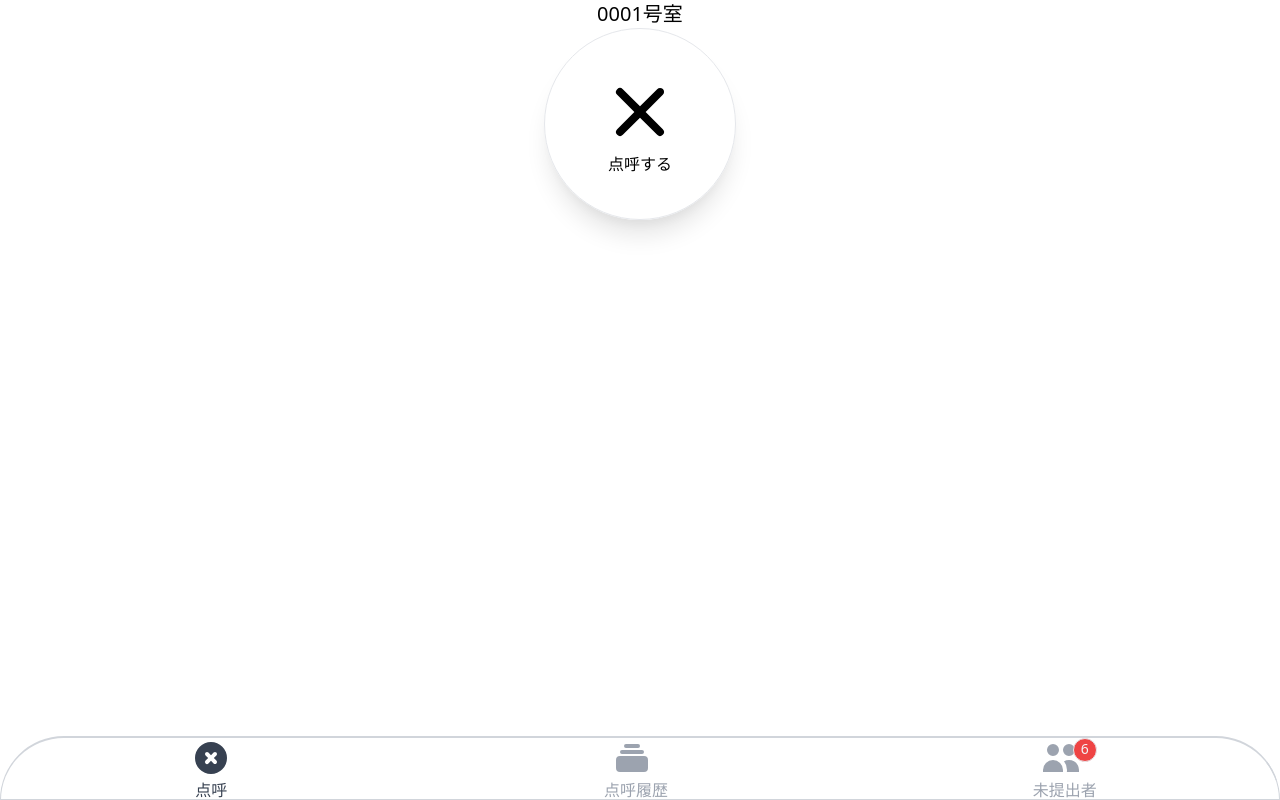
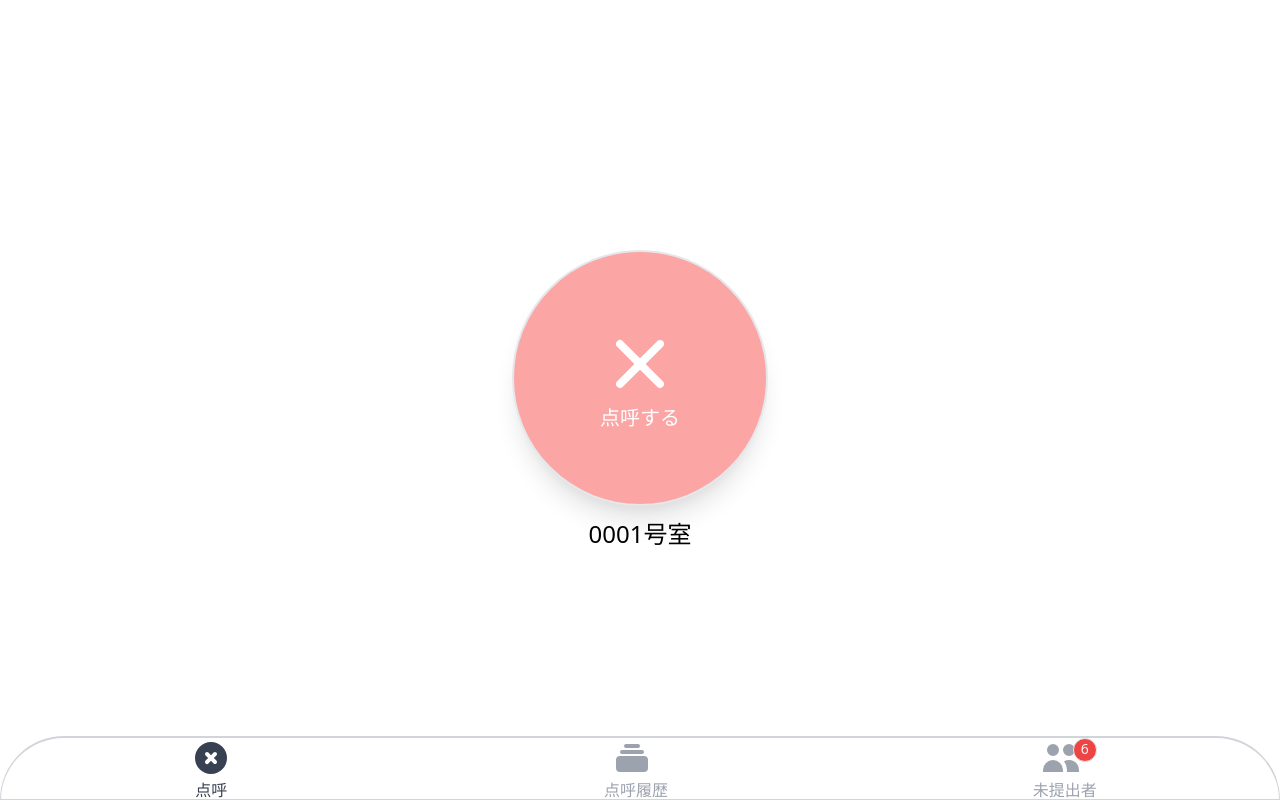
Before and after one commit to BonyChops/remain-web, a React (Create React App) app: page / in a window 1280 px wide. Built offline with nearby package versions, Linux system fonts and the light colour scheme.

Commit message:
Edit: centering button

```diff
--- a/src/components/Rollback/Roleback.js
+++ b/src/components/Rollback/Roleback.js
@@ -2,32 +2,37 @@ import XIcon from "../../resources/x";
 import CheckIcon from "../../resources/check";
 import React from "react";
 
-export default class extends React.Component{
-    constructor (props) {
+export default class extends React.Component {
+    constructor(props) {
         super(props);
-        this.state = {
-            Icon: XIcon,
-            message: "点呼する"
+        this.displayList = {
+            notSubmitted: {
+                Icon: XIcon,
+                message: "点呼する",
+                bgColor: "bg-red-300"
+            },
+            submitted: {
+                Icon: CheckIcon,
+                message: "点呼完了",
+                bgColor: "bg-green-300"
+            }
         }
+        this.state = { display: this.displayList.notSubmitted }
     }
 
     submit = () => {
-        // バックエンド処理
-        this.setState({
-            Icon: CheckIcon,
-            message : "点呼完了"
-        })
+        this.setState({ display: this.displayList.submitted })
     }
 
     render() {
         return (
-            <div className="py-auto">
-                <div className="text-xl">0001号室</div>
-                <div className="px-auto py-auto h-full">
-                    <button className="mx-auto w-48 h-48 my-auto border border-2 shadow-xl rounded-full" onClick={() => this.submit()}>
-                        <this.state.Icon className="w-20 h-20 mx-auto" />
-                        {this.state.message}
+            <div className="flex justify-center items-center h-screen">
+                <div>
+                    <button className={`${this.state.display.bgColor} focus:outline-none md:w-64 md:h-64 w-40 h-40 border-2 shadow-xl rounded-full text-white text-sm md:text-xl`} onClick={() => this.submit()}>
+                        <this.state.display.Icon className="w-20 h-20 mx-auto" />
+                        {this.state.display.message}
                     </button>
+                    <div className="text-base mt-2 md:text-2xl md:mt-3">0001号室</div>
                 </div>
             </div>
         )
```
